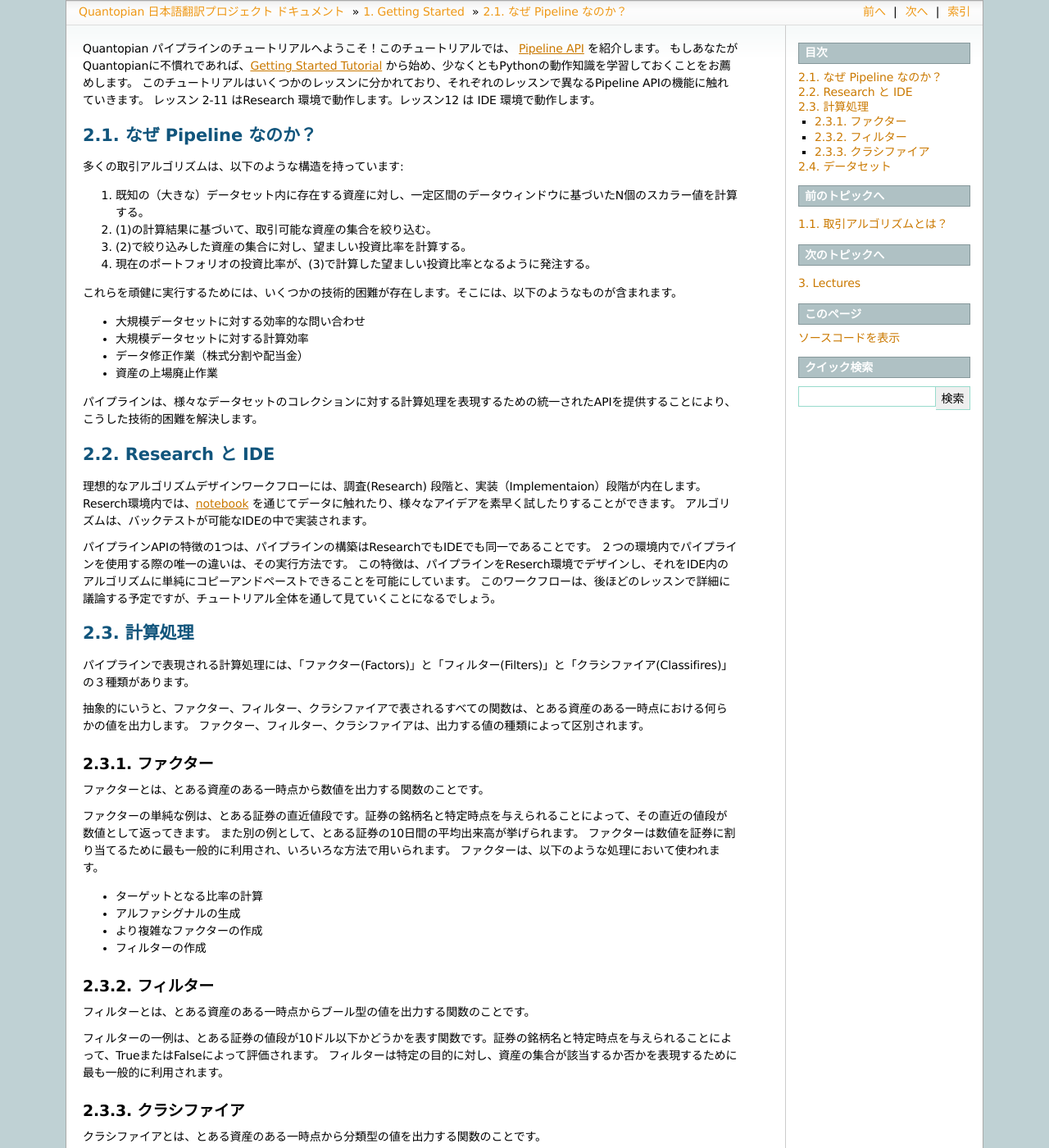
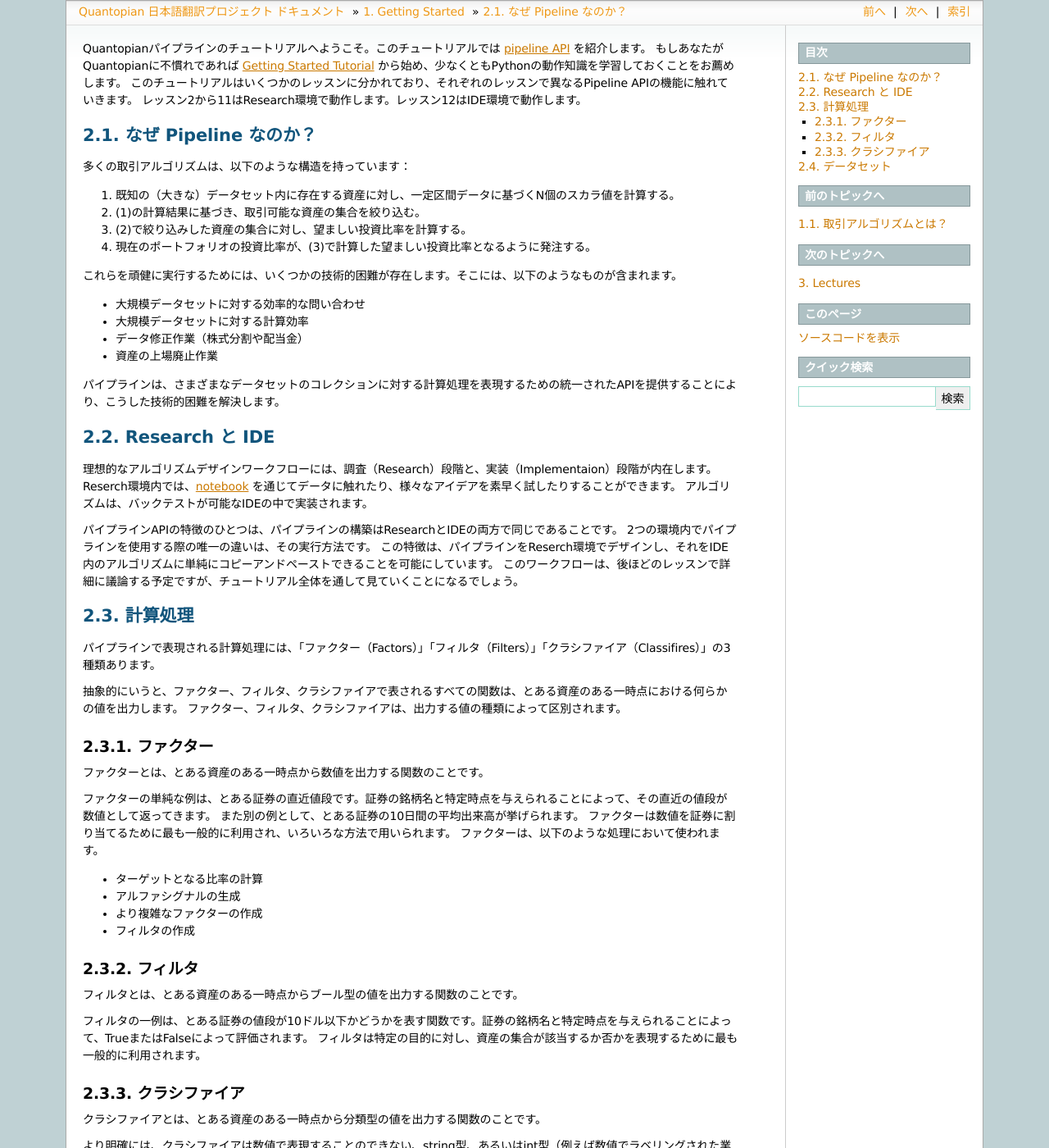
Before and after one commit to tokyoquantopian/quantopian-doc-ja, a Sphinx documentation site: the page built from source/tutorial/2_pipeline_lesson1.rst, in a window 1280 px wide and 1400 px high. Shown: the whole window at 82% size. Built offline with Sphinx 7.4.7, drawn with Linux system fonts in a browser that asks for light colours; some of the changed text lies outside the part shown.

Commit message:
textlintによる文章校正

```diff
--- a/source/tutorial/2_pipeline_lesson1.rst
+++ b/source/tutorial/2_pipeline_lesson1.rst
@@ -1,14 +1,14 @@
-Quantopian パイプラインのチュートリアルへようこそ！このチュートリアルでは、 `Pipeline API <https://www.quantopian.com/docs/user-guide/tools/pipeline>`_ を紹介します。
-もしあなたがQuantopianに不慣れであれば、`Getting Started Tutorial <https://www.quantopian.com/tutorials/getting-started>`_ から始め、少なくともPythonの動作知識を学習しておくことをお薦めします。
+Quantopianパイプラインのチュートリアルへようこそ。このチュートリアルでは `pipeline API <https://www.quantopian.com/docs/user-guide/tools/pipeline>`__ を紹介します。
+もしあなたがQuantopianに不慣れであれば `Getting Started Tutorial <https://www.quantopian.com/tutorials/getting-started>`__ から始め、少なくともPythonの動作知識を学習しておくことをお薦めします。
 このチュートリアルはいくつかのレッスンに分かれており、それぞれのレッスンで異なるPipeline APIの機能に触れていきます。
-レッスン 2-11 はResearch 環境で動作します。レッスン12 は IDE 環境で動作します。
+レッスン2から11はResearch環境で動作します。レッスン12はIDE環境で動作します。
 
 なぜ Pipeline なのか？
 -------------------------
-多くの取引アルゴリズムは、以下のような構造を持っています:
+多くの取引アルゴリズムは、以下のような構造を持っています：
 
-1. 既知の（大きな）データセット内に存在する資産に対し、一定区間のデータウィンドウに基づいたN個のスカラー値を計算する。
-2. (1)の計算結果に基づいて、取引可能な資産の集合を絞り込む。
+1. 既知の（大きな）データセット内に存在する資産に対し、一定区間データに基づくN個のスカラ値を計算する。
+2. (1)の計算結果に基づき、取引可能な資産の集合を絞り込む。
 3. (2)で絞り込みした資産の集合に対し、望ましい投資比率を計算する。
 4. 現在のポートフォリオの投資比率が、(3)で計算した望ましい投資比率となるように発注する。
 
@@ -19,27 +19,27 @@
 * データ修正作業（株式分割や配当金）
 * 資産の上場廃止作業
 
-パイプラインは、様々なデータセットのコレクションに対する計算処理を表現するための統一されたAPIを提供することにより、こうした技術的困難を解決します。
+パイプラインは、さまざまなデータセットのコレクションに対する計算処理を表現するための統一されたAPIを提供することにより、こうした技術的困難を解決します。
 
 Research と IDE
 -------------------------
 
-理想的なアルゴリズムデザインワークフローには、調査(Research) 段階と、実装（Implementaion）段階が内在します。
-Reserch環境内では、`notebook <https://ipython.org/notebook.html>`_ を通じてデータに触れたり、様々なアイデアを素早く試したりすることができます。
+理想的なアルゴリズムデザインワークフローには、調査（Research）段階と、実装（Implementaion）段階が内在します。
+Reserch環境内では、`notebook <https://ipython.org/notebook.html>`__ を通じてデータに触れたり、様々なアイデアを素早く試したりすることができます。
 アルゴリズムは、バックテストが可能なIDEの中で実装されます。
 
-パイプラインAPIの特徴の1つは、パイプラインの構築はResearchでもIDEでも同一であることです。
-２つの環境内でパイプラインを使用する際の唯一の違いは、その実行方法です。
+パイプラインAPIの特徴のひとつは、パイプラインの構築はResearchとIDEの両方で同じであることです。
+2つの環境内でパイプラインを使用する際の唯一の違いは、その実行方法です。
 この特徴は、パイプラインをReserch環境でデザインし、それをIDE内のアルゴリズムに単純にコピーアンドペーストできることを可能にしています。
 このワークフローは、後ほどのレッスンで詳細に議論する予定ですが、チュートリアル全体を通して見ていくことになるでしょう。
 
 計算処理
 -------------------------
 
-パイプラインで表現される計算処理には、「ファクター(Factors)」と「フィルター(Filters)」と「クラシファイア(Classifires)」の３種類があります。
+パイプラインで表現される計算処理には、「ファクター（Factors）」「フィルタ（Filters）」「クラシファイア（Classifires）」の3種類あります。
 
-抽象的にいうと、ファクター、フィルター、クラシファイアで表されるすべての関数は、とある資産のある一時点における何らかの値を出力します。
-ファクター、フィルター、クラシファイアは、出力する値の種類によって区別されます。
+抽象的にいうと、ファクター、フィルタ、クラシファイアで表されるすべての関数は、とある資産のある一時点における何らかの値を出力します。
+ファクター、フィルタ、クラシファイアは、出力する値の種類によって区別されます。
 
 ファクター
 ^^^^^^^^^^^^^^^^^^^^^^^^^
@@ -54,15 +54,15 @@
 * ターゲットとなる比率の計算
 * アルファシグナルの生成
 * より複雑なファクターの作成
-* フィルターの作成
+* フィルタの作成
 
-フィルター
+フィルタ
 ^^^^^^^^^^^^^^^^^^^^^^^^^
 
-フィルターとは、とある資産のある一時点からブール型の値を出力する関数のことです。
+フィルタとは、とある資産のある一時点からブール型の値を出力する関数のことです。
 
-フィルターの一例は、とある証券の値段が10ドル以下かどうかを表す関数です。証券の銘柄名と特定時点を与えられることによって、TrueまたはFalseによって評価されます。
-フィルターは特定の目的に対し、資産の集合が該当するか否かを表現するために最も一般的に利用されます。
+フィルタの一例は、とある証券の値段が10ドル以下かどうかを表す関数です。証券の銘柄名と特定時点を与えられることによって、TrueまたはFalseによって評価されます。
+フィルタは特定の目的に対し、資産の集合が該当するか否かを表現するために最も一般的に利用されます。
 
 クラシファイア
 ^^^^^^^^^^^^^^^^^^^^^^^^^
```
Also changed, not shown: other parts of source/tutorial/2_pipeline_lesson1.rst (+2 -2 lines).
